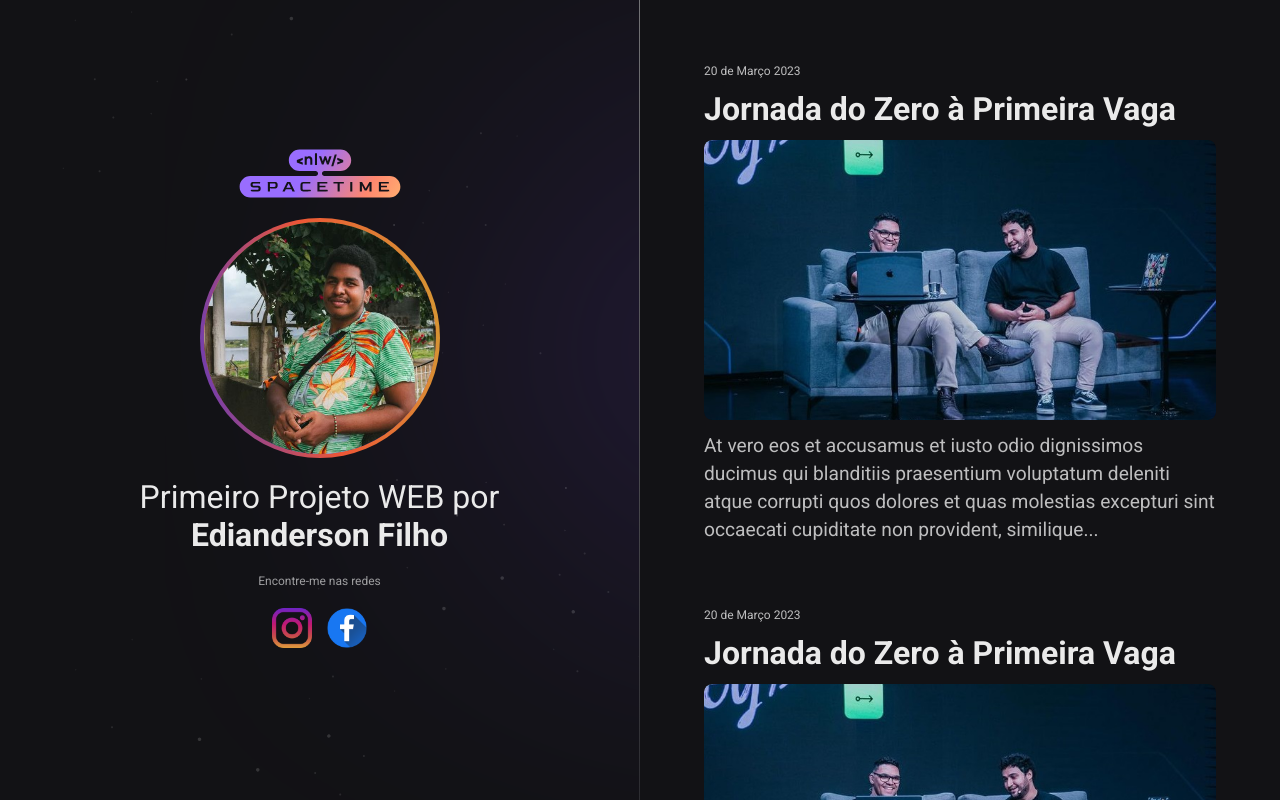
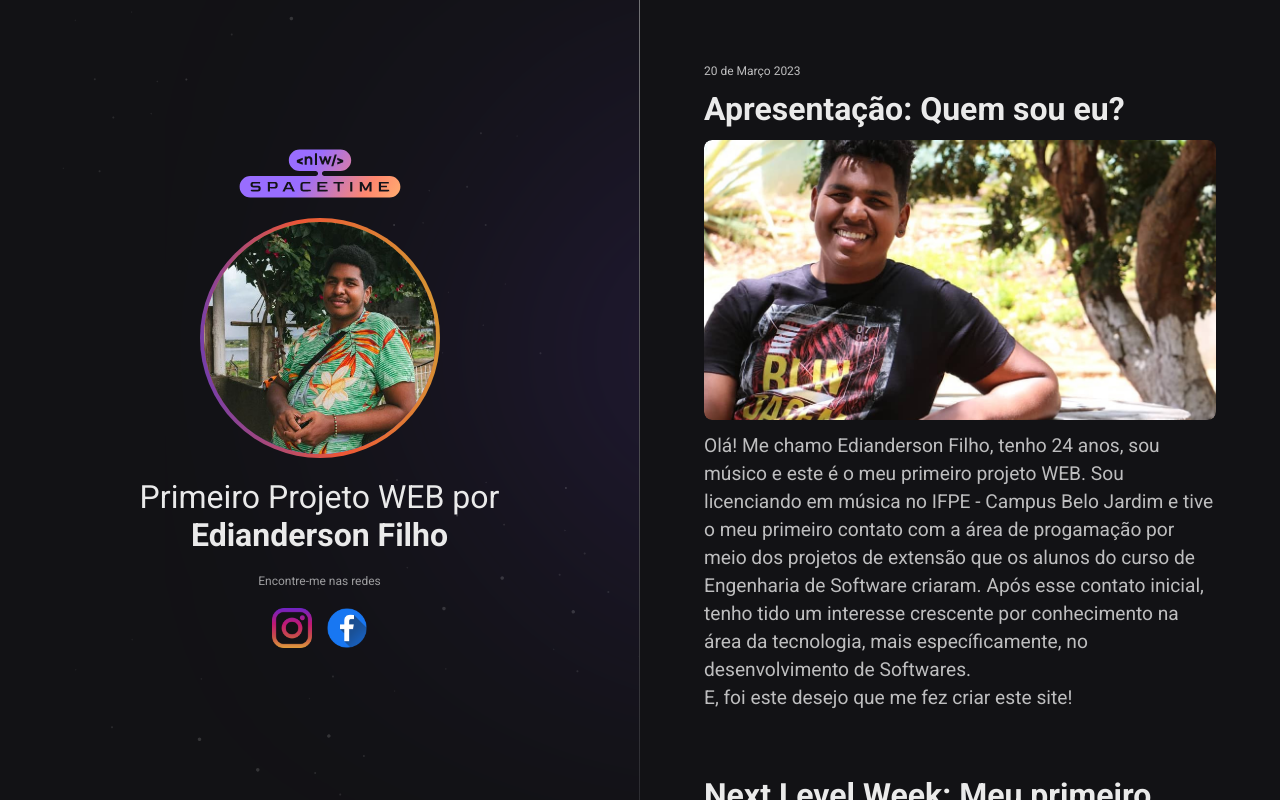
Before and after one commit to Edianderson12/spacetime-NLW, a plain HTML site: page index.html in a window 1280 px wide. Drawn offline with Linux system fonts and the light colour scheme.

Commit message:
criando conteúdo da página

```diff
--- a/index.html
+++ b/index.html
@@ -44,44 +44,33 @@
       </div>
     </aside>
     <nav>
-      <a
-        href="https://www.youtube.com/watch?v=3nz5HkUJaVU"
-        target="_blank"
-        class="memory"
-      >
+      <a class="memory">
         <small>20 de Março 2023</small>
-        <h1>Jornada do Zero à Primeira Vaga</h1>
+        <h1>Apresentação: Quem sou eu?</h1>
+        <div>
+          <img src="./assets/foto capa edi.jpg" alt="Foto de Edianderson" />
+        </div>
+        <p>
+          Olá! Me chamo Edianderson Filho, tenho 24 anos, sou músico e este é o meu primeiro
+          projeto WEB. Sou licenciando em música no IFPE - Campus Belo Jardim e
+          tive o meu primeiro contato com a área de progamação por meio dos
+          projetos de extensão que os alunos do curso de Engenharia de Software criaram. Após esse contato inicial, tenho tido um
+          interesse crescente por conhecimento na área da tecnologia, mais
+          específicamente, no desenvolvimento de Softwares. <br> E, foi este desejo
+          que me fez criar este site!
+        </p>
+      </a>
+      <a class="memory">
+
+        <h1>Next Level Week: Meu primeiro passo para tornar-me um DEV</h1>
         <div>
           <img
-            src="./assets/jornada.png"
-            alt="Rodrigo e Mayk apresentando o evento Jornada do Zero à Primeira Vaga"
-        />
+            src="./assets/download.jpg"
+            alt="tela de notebook com códigos de programação"
+          />
         </div>
         <p>
-          At vero eos et accusamus et iusto odio dignissimos ducimus qui
-          blanditiis praesentium voluptatum deleniti atque corrupti quos dolores
-          et quas molestias excepturi sint occaecati cupiditate non provident,
-          similique...
-        </p>
-      </a>
-      <a
-        href="https://www.youtube.com/watch?v=3nz5HkUJaVU"
-        target="_blank"
-        class="memory"
-      >
-        <small>20 de Março 2023</small>
-        <h1>Jornada do Zero à Primeira Vaga</h1>
-        <div>
-          <img
-            src="./assets/jornada.png"
-            alt="Rodrigo e Mayk apresentando o evento Jornada do Zero à Primeira Vaga"
-        />
-        </div>
-        <p>
-          At vero eos et accusamus et iusto odio dignissimos ducimus qui
-          blanditiis praesentium voluptatum deleniti atque corrupti quos dolores
-          et quas molestias excepturi sint occaecati cupiditate non provident,
-          similique...
+          Nessa minha nova caminhada no campo da tecnologia, tive uma série de amigos que impulsionaram o meu interesse por desenvolvimento de Software. Conviver com pessoas que estão em um mergulho constante no mundo tecnológico fez com que eu desejasse trilhar este mesmo caminho. A Rocketseat caiu de para-quedas nos meus braços graças à uma amiga que já atua com DEV e já havia participado de várias maratonas elaboradas pela empresa e viu que seria uma grande oportunidade para que eu tivesse o primeiro contato com códigos de uma maneira mais prática e eficiente. Eu não via como algo possível para mim ser um desenvolvedor, mas hoje, vejo como algo que eu posso alcançar graças ao NLW. <br> A Rocketseat trouxe para minha vida mais uma meta a ser alcançada. tornar-me um DEV!
         </p>
       </a>
     </nav>
```
Also changed, not shown: assets/download.jpg (added), assets/foto capa edi.jpg (added).
